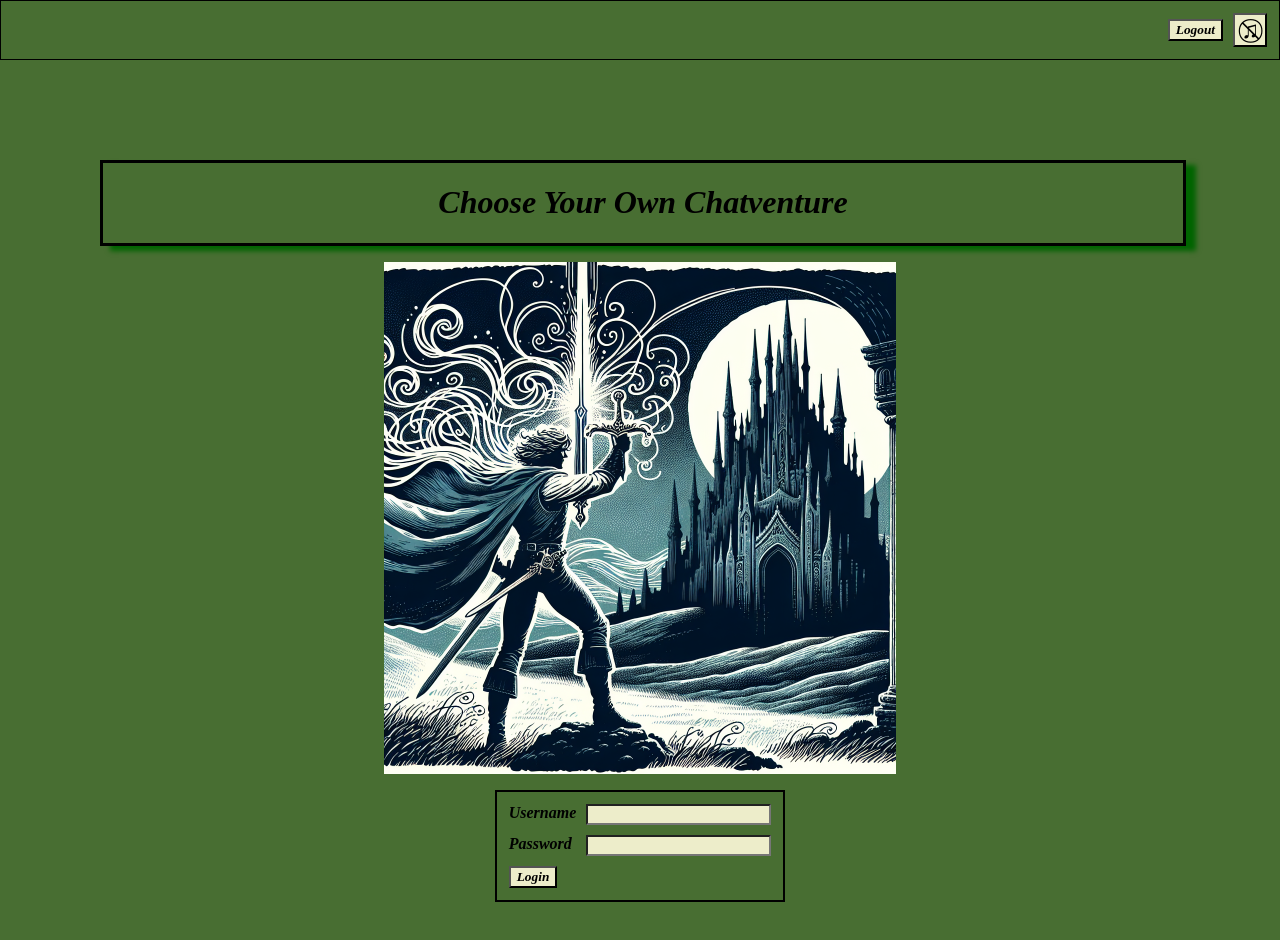
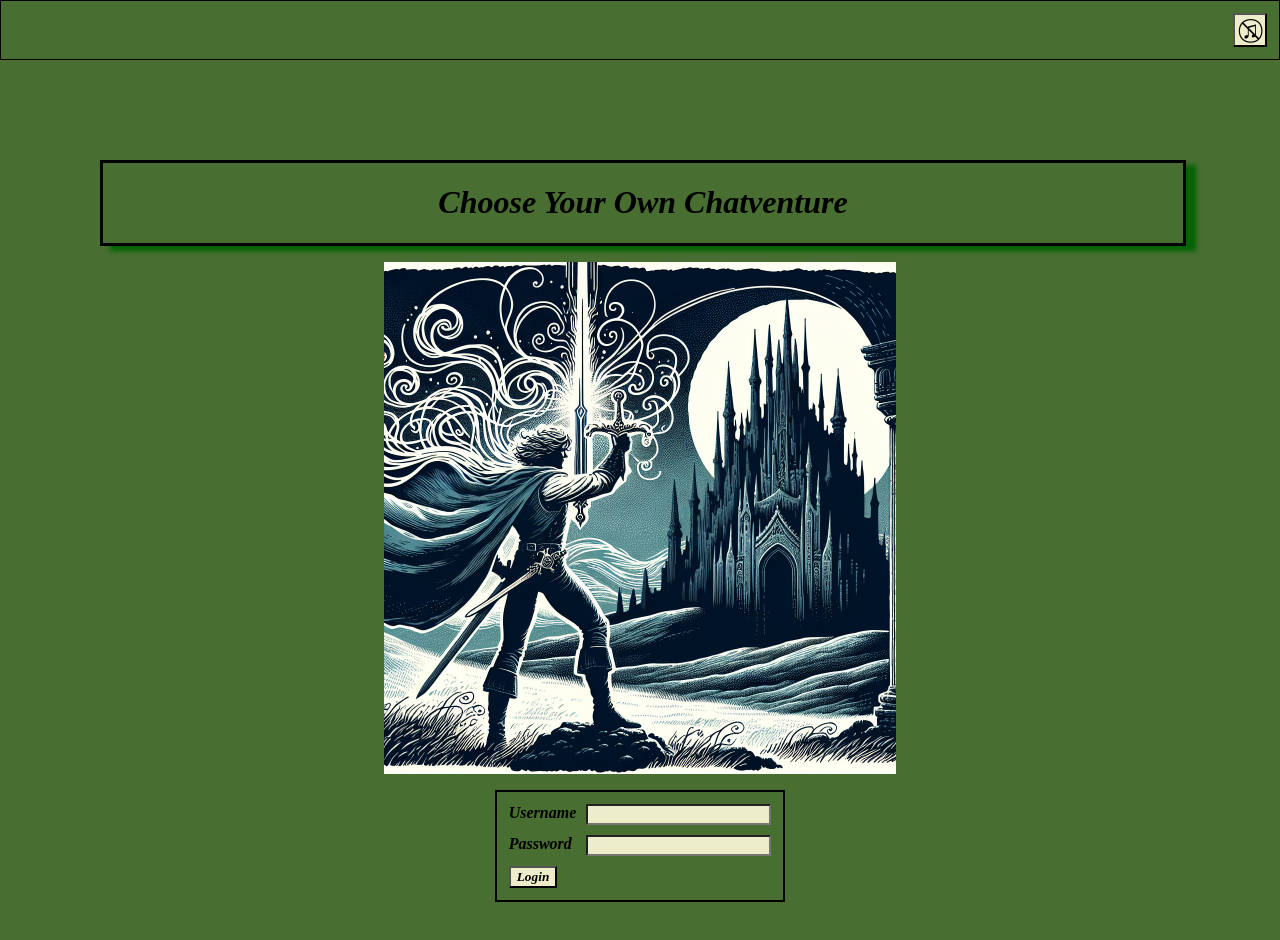
Before and after one commit to AaaDee/ChooseYouOwnChatventure, a React (Create React App) app in the folder frontend/: page / in a window 1280 px wide. Shown: the top 940 px of the page. Built offline with nearby package versions, Linux system fonts and the light colour scheme; no server answers.

Commit message:
flip logout button condition

```diff
--- a/frontend/src/components/Header/Header.tsx
+++ b/frontend/src/components/Header/Header.tsx
@@ -11,7 +11,7 @@ export function Header() {
 
   return (
     <StyledHeader>
-      {!hasUser && <LogoutButton />}
+      {hasUser && <LogoutButton />}
       <MusicButton />
     </StyledHeader>
   );
```
